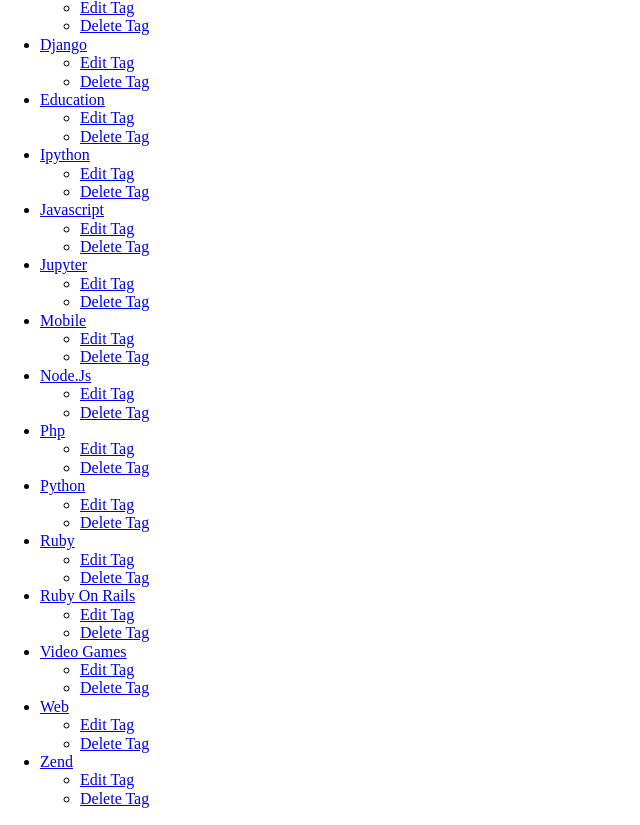
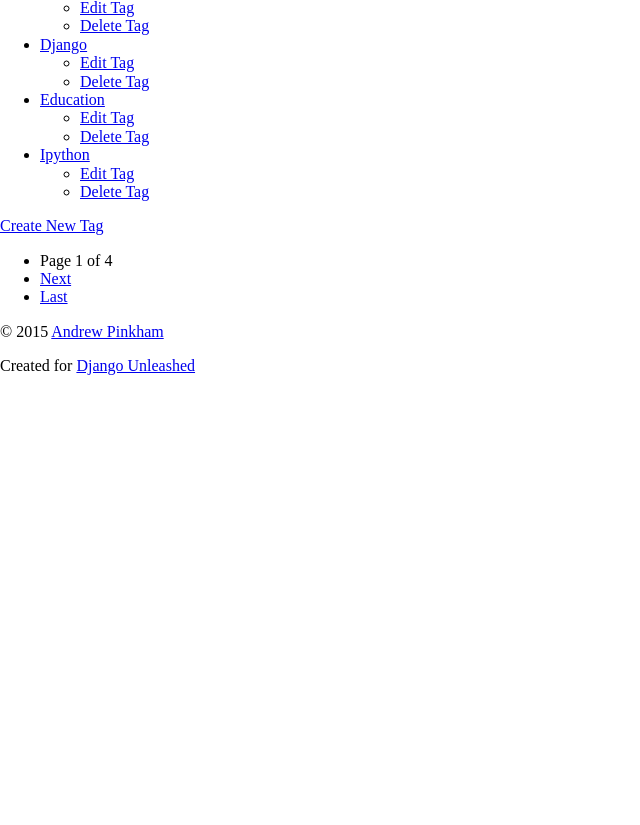
Before and after one commit to maziokey/startup-organizer, a Django app: page /tag/ in a window 1280 px wide. Shown: the part 348-1173 px from the top of the page, without its empty margins (0-640 px from the left). After the commit the page ends 723 px from the top, so only its background shows below. Run offline with Django 3.2, Linux system fonts and the light colour scheme; data comes from the database, SQL or seed files in the repository; some libraries are stand-ins or nearby versions.

Commit message:
made more use of GCBV.

```diff
--- /dev/null
+++ b/core/utils.py
@@ -0,0 +1,5 @@
+from django.views.generic import \
+    UpdateView as BaseUpdateView
+
+class UpdateView(BaseUpdateView):
+    template_name_suffix = '_form_update'
--- a/organizer/templates/organizer/base_organizer.html
+++ b/organizer/templates/organizer/base_organizer.html
@@ -11,15 +11,40 @@
       {% block create_button %}{% endblock %}
     </section>
   </div>
-  <div class="row">
-    <div class="twelve columns">
-      {% block content_footer %}{% endblock %}
+  {% if is_paginated %}
+    <div class="row">
+      <div class="twelve columns">
+        <ul class="pagination">
+          {% if first_page_url %}
+            <li>
+              <a href="{{ first_page_url }}">
+                First</a>
+            </li>
+          {% endif %}
+          {% if previous_page_url %}
+            <li>
+              <a href="{{ previous_page_url }}">
+                Previous</a>
+            </li>
+          {% endif %}
+          <li>
+            Page {{ page_obj.number }}
+            of {{ paginator.num_pages }}
+          </li>
+          {% if next_page_url %}
+            <li>
+              <a href="{{ next_page_url }}">
+                Next</a>
+            </li>
+          {% endif %}
+          {% if last_page_url %}
+            <li>
+              <a href="{{ last_page_url }}">
+                Last</a>
+            </li>
+          {% endif %}
+        </ul>
+      </div>
     </div>
-  </div>
+  {% endif %}
 {% endblock %}
-<!--
-{% load staticfiles %}
-{% block head %}
-<link rel="stylesheet" type="text/css" href="{% static 'organizer/style.css' %}" />
-{% endblock %}
--->
--- a/organizer/templates/organizer/startup_list.html
+++ b/organizer/templates/organizer/startup_list.html
@@ -42,7 +42,7 @@
     {% endfor %}
   </ul>
 {% endblock %}
-
+<!--
 {% block content_footer %}
   {% if is_paginated %}
     <ul class="pagination">
@@ -53,7 +53,7 @@
         </li>
       {% endif %}
       <li>
-        Page {{ startup_list.number }}
+        Page {{ page_obj.number }}
         of {{ paginator.num_pages }}
       </li>
       {% if next_page_url %}
@@ -65,3 +65,4 @@
     </ul>
   {% endif %}
 {% endblock %}
+-->
--- a/organizer/templates/organizer/tag_list.html
+++ b/organizer/templates/organizer/tag_list.html
@@ -27,26 +27,21 @@
   {% endfor %}
 </ul>
 {% endblock %}
-
+<!--
 {% block content_footer %}
 {% if is_paginated %}
    <ul class="pagination">
      {% if previous_page_url %}
-       <li>
-         <a href="{{ previous_page_url }}">
-           Previous</a>
-       </li>
+       <li><a href="{{ previous_page_url }}">Previous</a></li>
      {% endif %}
      <li>
-       Page {{ tag_list.number}}
+       Page {{ page_obj.number}}
        of {{ paginator.num_pages }}
      </li>
      {% if next_page_url %}
-       <li>
-         <a href="{{ next_page_url }}">
-           Next</a>
-       </li>
+       <li><a href="{{ next_page_url }}">Next</a></li>
      {% endif %}
    </ul>
  {% endif %}
 {% endblock %}
+-->
--- a/organizer/urls/tag.py
+++ b/organizer/urls/tag.py
@@ -1,9 +1,9 @@
 from django.conf.urls import url
 
-from ..views import TagCreate, TagDelete, TagList, TagPageList, TagDetail, TagUpdate
+from ..views import TagCreate, TagDelete, TagList, TagDetail, TagUpdate
 
 urlpatterns = [
-    url(r'^(?P<page_number>\d+)/$', TagPageList.as_view(), name='organizer_tag_page'),
+    #url(r'^(?P<page_number>\d+)/$', TagPageList.as_view(), name='organizer_tag_page'),
     url(r'^$', TagList.as_view(), name='organizer_tag_list'),
     url(r'^create/$', TagCreate.as_view(), name='organizer_tag_create'),
     url(r'^(?P<slug>[\w\-]+)/$', TagDetail.as_view(), name='organizer_tag_detail'),
--- a/organizer/utils.py
+++ b/organizer/utils.py
@@ -117,3 +117,39 @@
             model=self.object._meta.model_name,
             suffix=self.template_name_suffix)
 """
+
+class PageLinksMixin:
+    page_kwarg = 'page'
+
+    def _page_urls(self, page_number):
+        return "?{pkw}={n}".format(pkw=self.page_kwarg, n=page_number)
+
+    def previous_page(self, page):
+        if (page.has_previous() and page.number > 2):
+            return self._page_urls(page.previous_page_number())
+        return None
+
+    def next_page(self, page):
+        last_page = page.paginator.num_pages
+        if (page.has_next() and page.number < last_page - 1):
+            return self._page_urls(page.next_page_number())
+        return None
+
+    def get_context_data(self, **kwargs):
+        context = super().get_context_data(**kwargs)
+        page = context.get('page_obj')
+        if page is not None:
+            context.update({'first_page_url': self.first_page(page), 'previous_page_url': self.previous_page(page), 'next_page_url': self.next_page(page), 'last_page_url': self.last_page(page), })
+        return context
+
+    def first_page(self, page):
+        # dont show on first page
+        if page.number > 1:
+            return self._page_urls(1)
+        return None
+
+    def last_page(self, page):
+        last_page = page.paginator.num_pages
+        if page.number < last_page:
+            return self._page_urls(last_page)
+        return None
--- a/organizer/views.py
+++ b/organizer/views.py
@@ -1,6 +1,8 @@
 from django.core.urlresolvers import reverse_lazy
 from django.shortcuts import get_object_or_404, render, redirect
-from django.views.generic import CreateView, DeleteView, DetailView, UpdateView, View
+from django.views.generic import CreateView, DeleteView, DetailView, ListView
+from core.utils import UpdateView
+from .utils import PageLinksMixin
 #from .utils import ObjectUpdateMixin, ObjectDeleteMixin, DetailView
 from django.core.paginator import Paginator, EmptyPage, PageNotAnInteger
 #from django.http.response import HttpResponse, Http404
@@ -13,7 +15,10 @@
 #def tag_list(request):
 #    return render(request, 'organizer/tag_list.html', {'tag_list': Tag.objects.all()})
 
-class TagList(View):
+class TagList(PageLinksMixin, ListView):
+    model = Tag
+    paginate_by = 5
+"""
     template_name = 'organizer/tag_list.html'
 
     def get(self, request):
@@ -23,7 +28,8 @@
         }
         return render(
             request, self.template_name, context)
-
+"""
+"""
 class TagPageList(View):
     paginate_by = 5
     template_name = 'organizer/tag_list.html'
@@ -65,7 +71,7 @@
         }
         return render(
             request, self.template_name, context)
-
+"""
 """
 def tag_detail(request, slug):
     tag = get_object_or_404(Tag, slug__iexact=slug)
@@ -78,7 +84,10 @@
 #def startup_list(request):
 #    return render(request, 'organizer/startup_list.html', {'startup_list': Startup.objects.all()})
 
-class StartupList(View):
+class StartupList(PageLinksMixin, ListView):
+    model = Startup
+    paginate_by = 5
+"""
     page_kwarg = 'page'
     paginate_by = 5 # 5 items per page
     template_name = 'organizer/startup_list.html'
@@ -118,7 +127,7 @@
         }
         return render(
             request, self.template_name, context)
-
+"""
 """
 def startup_detail(request, slug):
     startup = get_object_or_404(Startup, slug__iexact=slug)
@@ -192,8 +201,11 @@
             return render(request, self.template_name, {'form': bound_form})
 """
 
-class NewsLinkUpdate(View):
+class NewsLinkUpdate(UpdateView):
     form_class = NewsLinkForm
+    model = NewsLink
+    #template_name_suffix = '_form_update'
+"""
     template_name = ('organizer/newslink_form_update.html')
 
     def get(self, request, pk):
@@ -210,7 +222,7 @@
         else:
             context = {'form': bound_form, 'newslink': newslink, }
             return render(request, self.template_name, context)
-
+"""
 class NewsLinkDelete(DeleteView):
     model = NewsLink
 
@@ -231,12 +243,14 @@
 class TagUpdate(UpdateView):
     form_class = TagForm
     model = Tag
-    template_name = ('organizer/tag_form_update.html')
+    #template_name_suffix = '_form_update'
+    #template_name = ('organizer/tag_form_update.html')
 
 class StartupUpdate(UpdateView):
     form_class = StartupForm
     model = Startup
-    template_name = ('organizer/startup_form_update.html')
+    #template_name_suffix = '_form_update'
+    #template_name = ('organizer/startup_form_update.html')
 
 class StartupDelete(DeleteView):
     model = Startup
```
